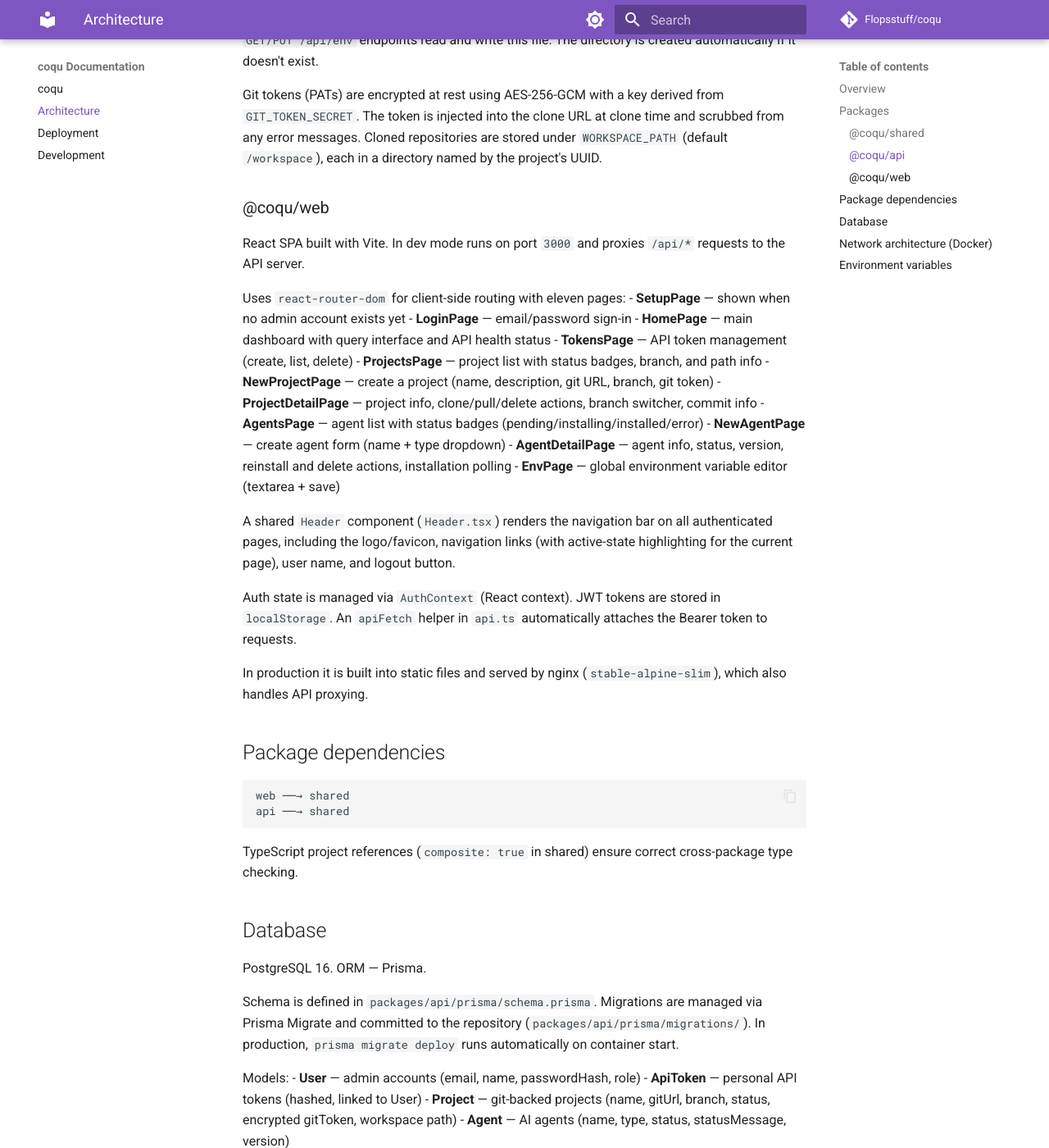
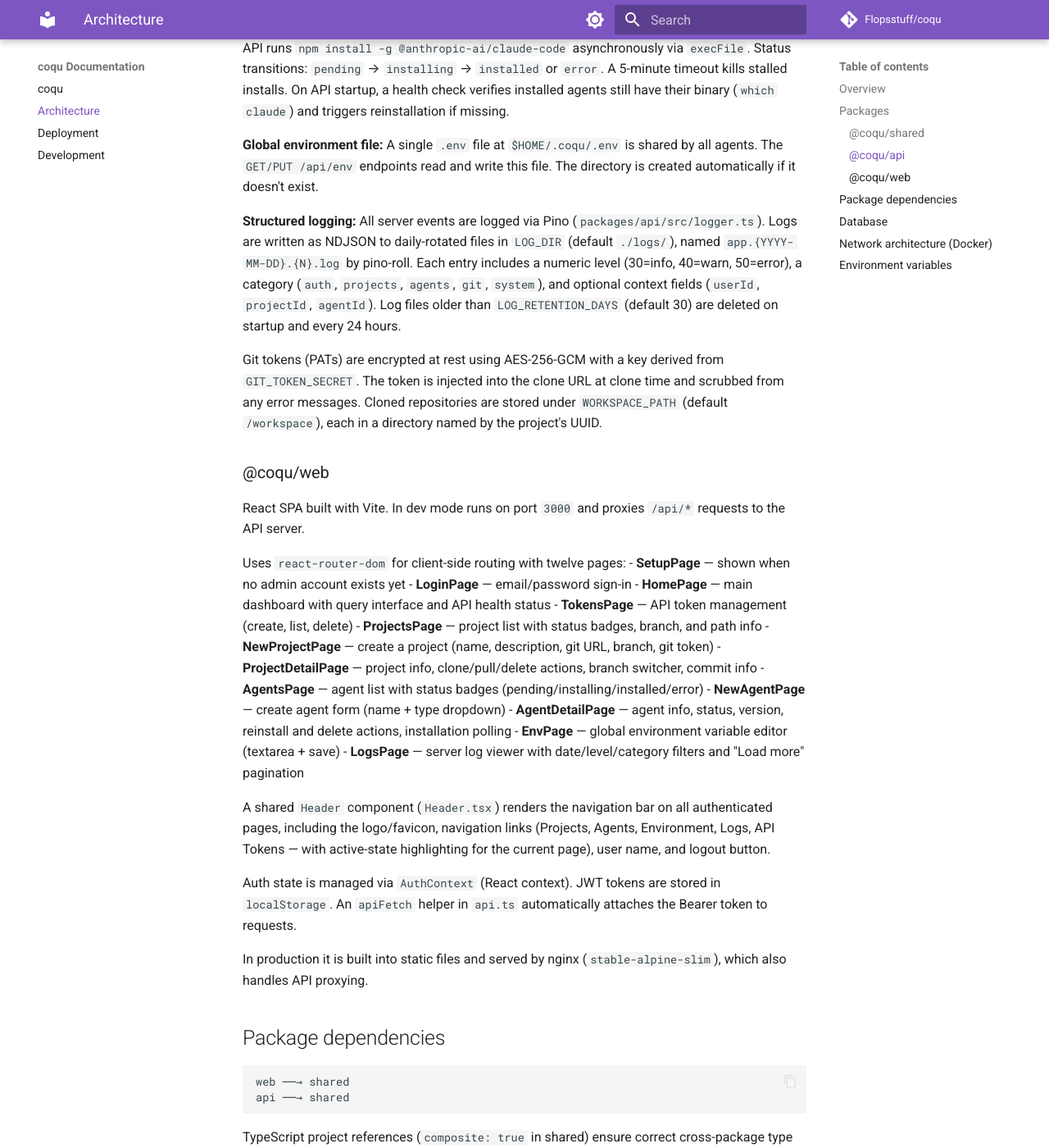
Before and after one commit to Flopsstuff/coqu, an MkDocs documentation site: the page built from docs/architecture.md, in a window 1280 px wide and 1400 px high, scrolled down 2303 px. Shown: the whole window at 82% size. Built offline with MkDocs 1.6.1 and Material for MkDocs 9.7.7, drawn with Linux system fonts in a browser that asks for light colours; comment, search, counter and statistics services are not loaded; some of the changed text lies outside the part shown.

Commit message:
📝 Add comprehensive logging and log management functionality
- Introduced structured logging using Pino with daily log rotation via pino-roll.
- Defined new types for logging exports, including `LogLevel`, `LogCategory`, `LogEntry`, `LogsResponse`, and `LogDatesResponse`.
- Added new API endpoints `/api/logs` and `/api/logs/dates` for accessing logs with filtering, pagination, and date retrieval.
- Included logging configurations like `LOG_DIR` and `LOG_RETENTION_DAYS` in environment settings.
- Updated architecture documentation to reflect additions including the new `LogsPage` in the React SPA and `logger.ts` file in the API source.

```diff
--- a/docs/architecture.md
+++ b/docs/architecture.md
@@ -43,6 +43,11 @@
 - `CreateAgentRequest` — agent creation payload (`{ name, type }`)
 - `UpdateAgentRequest` — agent update payload (`{ name? }`)
 - `AgentEnv` — environment file content (`{ content }`)
+- `LogLevel` — log severity level (`"info" | "warn" | "error"`)
+- `LogCategory` — log source category (`"auth" | "projects" | "agents" | "git" | "system"`)
+- `LogEntry` — single log entry (level, time, msg, category, optional userId/projectId/agentId)
+- `LogsResponse` — paginated log entries (`{ entries, total, limit, offset }`)
+- `LogDatesResponse` — available log file dates (`{ dates }`)
 
 ### @coqu/api
 
@@ -51,6 +56,7 @@
 Stack:
 - **Express** — HTTP server
 - **Prisma** — PostgreSQL ORM
+- **Pino** — structured JSON logging (with **pino-roll** for daily file rotation)
 - **Helmet** — security headers
 - **CORS** — cross-origin request handling
 - **jsonwebtoken** — JWT-based authentication
@@ -98,10 +104,14 @@
 - `POST /api/agents/:id/install` — reinstall agent SDK, returns 202 (requires auth)
 - `GET /api/env` — read global environment file (requires auth)
 - `PUT /api/env` — write global environment file (requires auth)
+- `GET /api/logs` — list log entries with filtering by date/level/category and pagination (requires auth)
+- `GET /api/logs/dates` — list available log file dates, newest first (requires auth)
 
 **Agent management:** Agents represent AI agents (currently only Claude Code). When created, the API runs `npm install -g @anthropic-ai/claude-code` asynchronously via `execFile`. Status transitions: `pending` → `installing` → `installed` or `error`. A 5-minute timeout kills stalled installs. On API startup, a health check verifies installed agents still have their binary (`which claude`) and triggers reinstallation if missing.
 
 **Global environment file:** A single `.env` file at `$HOME/.coqu/.env` is shared by all agents. The `GET/PUT /api/env` endpoints read and write this file. The directory is created automatically if it doesn't exist.
+
+**Structured logging:** All server events are logged via Pino (`packages/api/src/logger.ts`). Logs are written as NDJSON to daily-rotated files in `LOG_DIR` (default `./logs/`), named `app.{YYYY-MM-DD}.{N}.log` by pino-roll. Each entry includes a numeric level (30=info, 40=warn, 50=error), a category (`auth`, `projects`, `agents`, `git`, `system`), and optional context fields (`userId`, `projectId`, `agentId`). Log files older than `LOG_RETENTION_DAYS` (default 30) are deleted on startup and every 24 hours.
 
 Git tokens (PATs) are encrypted at rest using AES-256-GCM with a key derived from `GIT_TOKEN_SECRET`. The token is injected into the clone URL at clone time and scrubbed from any error messages. Cloned repositories are stored under `WORKSPACE_PATH` (default `/workspace`), each in a directory named by the project's UUID.
 
@@ -109,7 +119,7 @@
 
 React SPA built with Vite. In dev mode runs on port `3000` and proxies `/api/*` requests to the API server.
 
-Uses `react-router-dom` for client-side routing with eleven pages:
+Uses `react-router-dom` for client-side routing with twelve pages:
 - **SetupPage** — shown when no admin account exists yet
 - **LoginPage** — email/password sign-in
 - **HomePage** — main dashboard with query interface and API health status
@@ -121,8 +131,9 @@
 - **NewAgentPage** — create agent form (name + type dropdown)
 - **AgentDetailPage** — agent info, status, version, reinstall and delete actions, installation polling
 - **EnvPage** — global environment variable editor (textarea + save)
+- **LogsPage** — server log viewer with date/level/category filters and "Load more" pagination
 
-A shared `Header` component (`Header.tsx`) renders the navigation bar on all authenticated pages, including the logo/favicon, navigation links (with active-state highlighting for the current page), user name, and logout button.
+A shared `Header` component (`Header.tsx`) renders the navigation bar on all authenticated pages, including the logo/favicon, navigation links (Projects, Agents, Environment, Logs, API Tokens — with active-state highlighting for the current page), user name, and logout button.
 
 Auth state is managed via `AuthContext` (React context). JWT tokens are stored in `localStorage`. An `apiFetch` helper in `api.ts` automatically attaches the Bearer token to requests.
 
@@ -181,4 +192,6 @@
 - `GIT_TOKEN_SECRET` — secret key for encrypting git PATs at rest (required, no default)
 - `WORKSPACE_PATH` — root directory for cloned project repos (default: `/workspace`)
 - `VITE_API_URL` — API URL for Vite dev proxy
+- `LOG_DIR` — directory for log files (default: `./logs`)
+- `LOG_RETENTION_DAYS` — days to keep log files before deletion (default: `30`)
 - `CLOUDFLARE_TUNNEL_TOKEN` — Cloudflare Tunnel token
```
Also changed, not shown: docs/deployment.md (+2 -0 lines), docs/development.md (+4 -1 lines).
